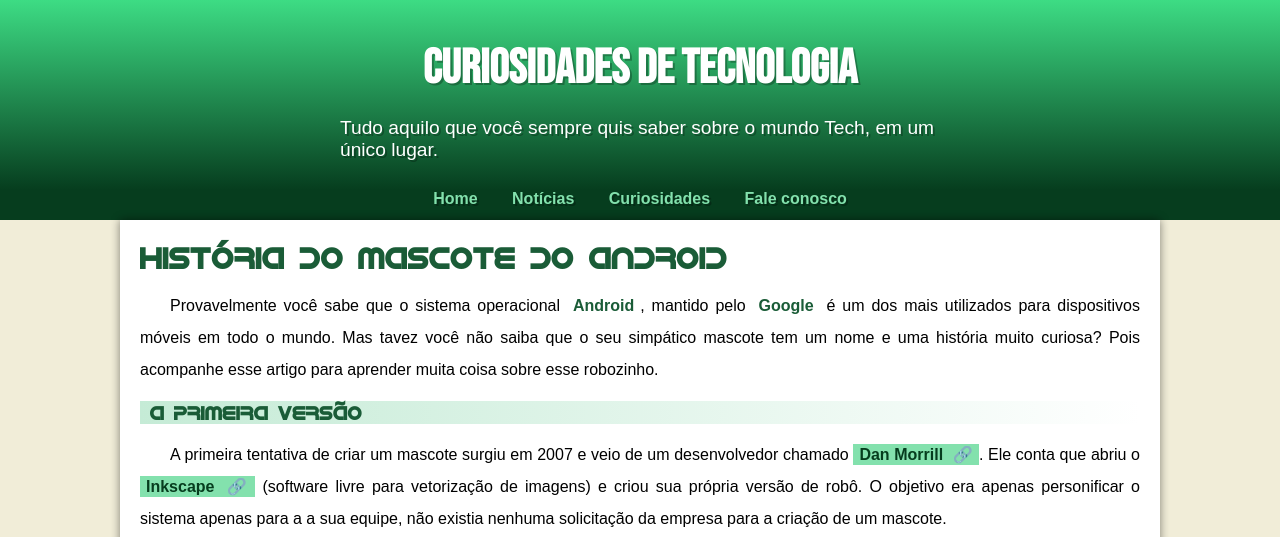
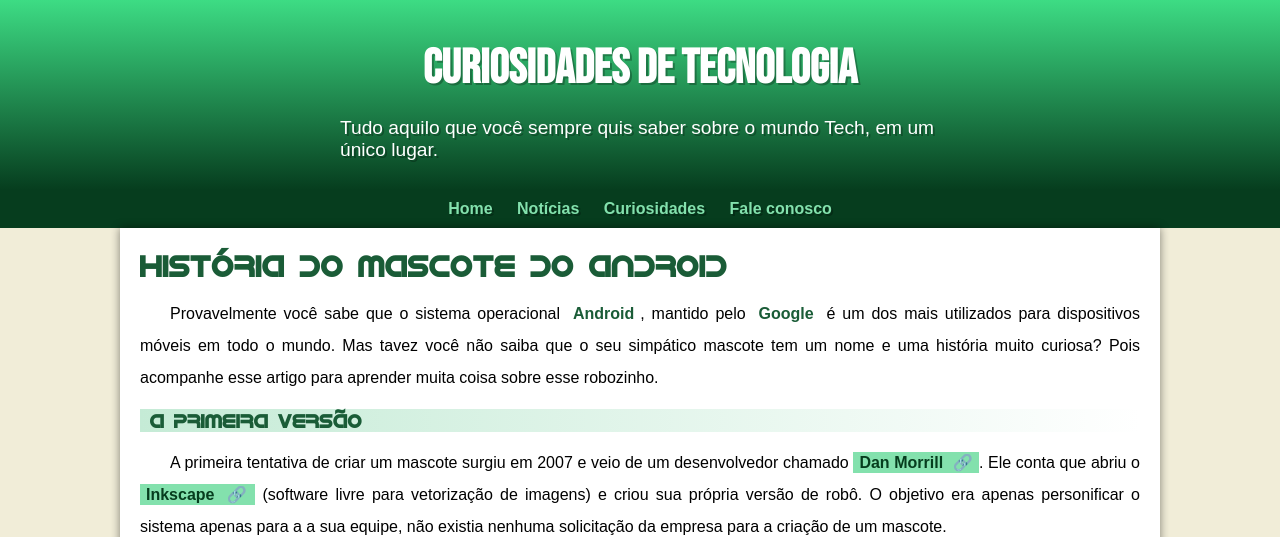
Before and after one commit to Kauanvictorm/projeto-android, a plain HTML site: page index.html in a window 1280 px wide. Shown: the top 537 px of the page. Drawn offline with Linux system fonts and the light colour scheme; files whose address does not match are found by name.

Commit message:
adicionais

```diff
--- a/estilo/style.css
+++ b/estilo/style.css
@@ -67,23 +67,23 @@ header > p {
     padding-right: 10px;
     padding-left: 10px;
     margin: auto;
-    margin-bottom: 20px;
+    margin-bottom: 30px;
     text-shadow: 2px 2px 0px rgba(0, 0, 0, 0.267);
 }
 nav {
     background-color: var(--cor5);
-    height: 30px;
+    padding: 10px;
+    text-shadow: 2px 2px 0px rgba(0, 0, 0, 0.267);
     text-align: center;
 
 }
 nav > a {
     color: var(--cor1);
     text-decoration: none;
-    padding: 15px;
+    padding: 10px;
     border-radius: 5px;
     font-weight: bold;
     transition-duration: .2s;
-    text-shadow: 2px 2px 0px rgba(0, 0, 0, 0.267);
 }
 nav > a:hover {
     background-color: #1a5c37;
```
